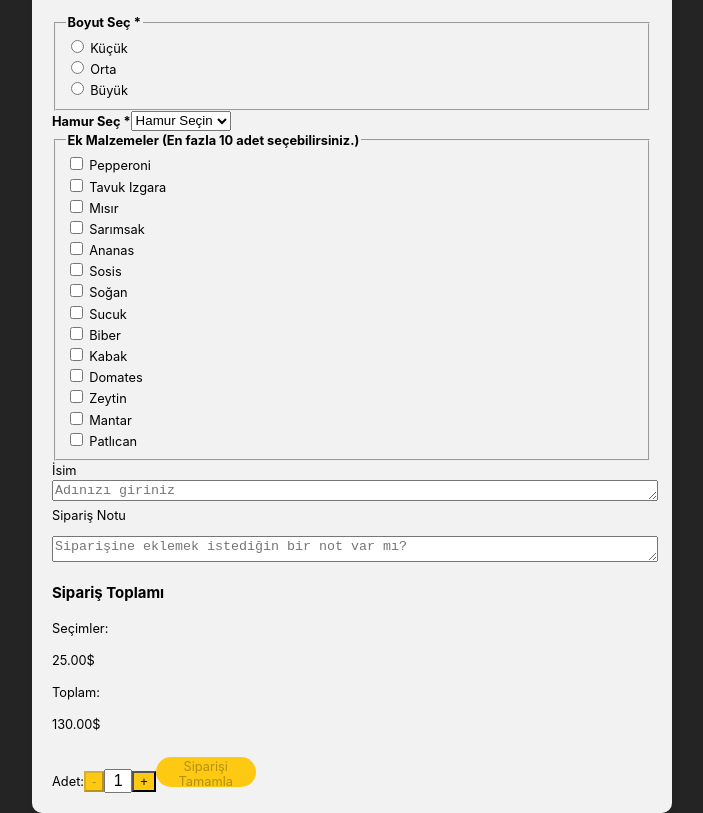
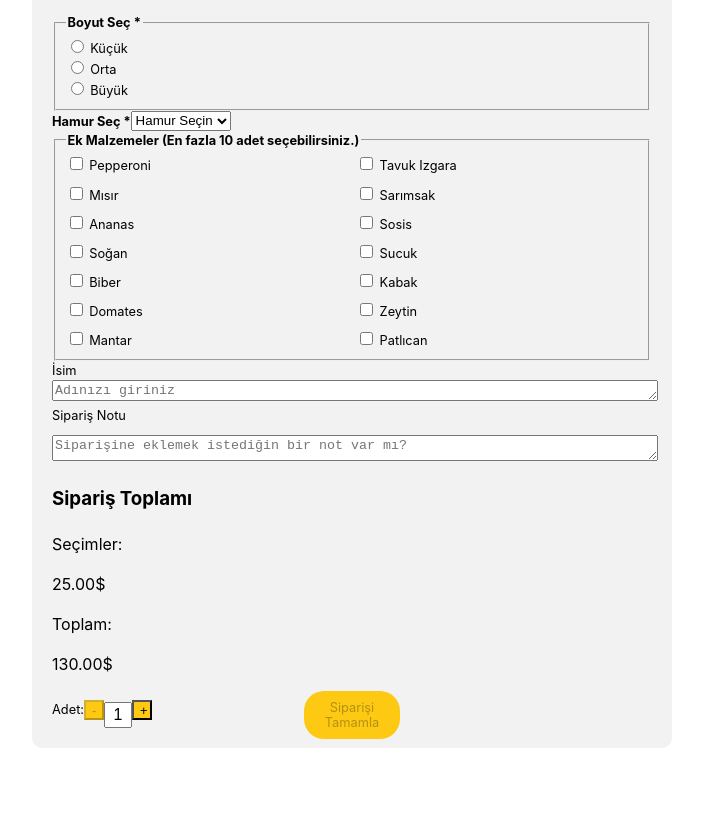
Before and after one commit to bernakocalar/pizzaProject, a React (Vite) app: page /orderPage in a window 1280 px wide. Shown: the part 386-1199 px from the top of the page, without its empty margins (288-991 px from the left). After the commit the page ends 1134 px from the top, so only its background shows below. Built offline with nearby package versions, Linux system fonts and the light colour scheme.

Commit message:
görüntü düzenleme arka plan değişikliği

```diff
--- a/src/index.css
+++ b/src/index.css
@@ -5,7 +5,7 @@
 
   color-scheme: light dark;
   color: rgba(255, 255, 255, 0.87);
-  background-color: #242424;
+
 
   font-synthesis: none;
   text-rendering: optimizeLegibility;
--- a/src/orderPage.css
+++ b/src/orderPage.css
@@ -26,7 +26,6 @@
     background-color: #f2f2f2;
     padding: 20px;
     border-radius: 10px;
-    box-shadow: 0 0 10px 0 rgba(0,0,0,0.1);
   }
   #pizzaName{
     margin-top: 10px;
@@ -48,13 +47,13 @@
     margin-right: ½rem; ;
     font-size: 0.8rem;
   }
-  #toppings{
-    display: flex;
-    flex-direction: column;
-    margin-right: ½rem; ;
+  #toppings {
+    display: grid;
+    grid-template-columns: repeat(2, 1fr); /* 2 sütun oluşturur */
+    gap: 8px; /* Checkboxlar arasında boşluk bırakır */
     font-size: 0.8rem;
-    flex-wrap: wrap;
   }
+
   #mediumArea{
     margin-top: 10px;
 
@@ -73,13 +72,16 @@
     margin-top: 10px;
     font-size: 1rem;
     width: 20px;
+    height: 20px;
     text-align: center;
-    border-radius: 3px solid black;
+
 
   }
   #tinyButton{
     background-color: #FDC913;
     font-size: 0.8rem;
+    width: 20px;
+    height: 20px;
 
   }
   #firstButton{
@@ -91,21 +93,23 @@
   font-family: inherit;
   cursor: pointer;
   transition: border-color 0.25s;
-  width: 100px;
-  height: 30px;
-  }
-  #secondButton{
-    background-color: #FDC913;
-  margin-top: 10px;
-  border-radius: 20px;
-  border: 1px solid transparent;
-  font-size: 1em;
-  font-family: inherit;
-  cursor: pointer;
-  transition: border-color 0.25s;
-  width: 100px;
-  height: 30px;
+  position: absolute;
+  left: 50%;
+  transform: translateX(-50%);
+  text-align: center;
+  width: 6rem;
+  height: 3rem;
   }
   #name{
     width: 100%;
   }
+  #toplam {
+
+
+  font-size: 1rem;
+  }
+#sonBolum{
+  display: flex;
+  flex-direction: row;
+  align-items: center;
+}
```
